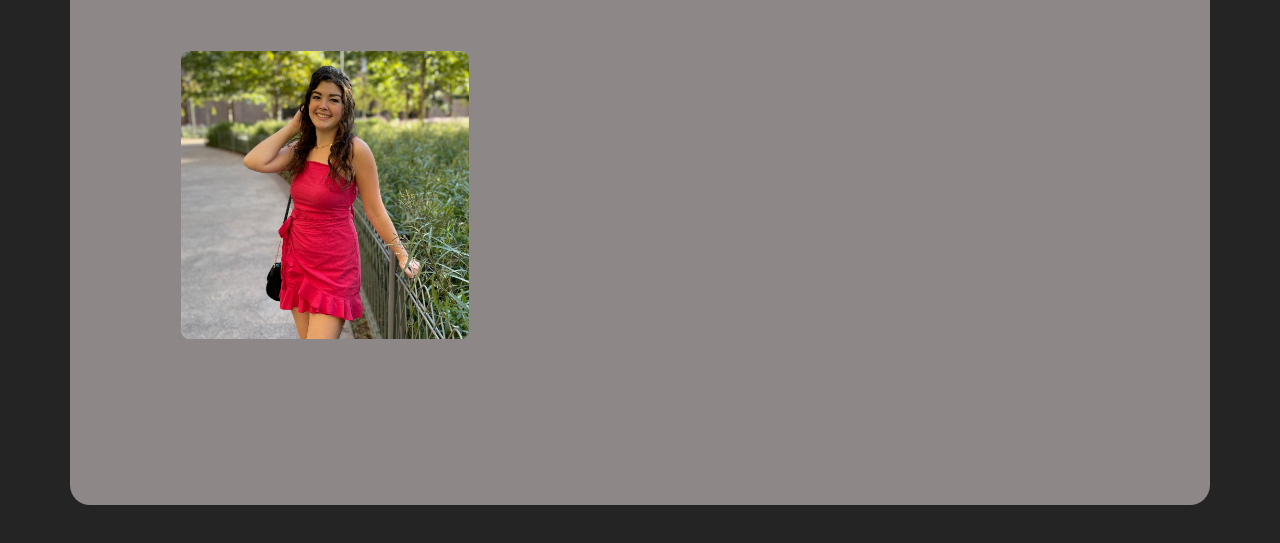
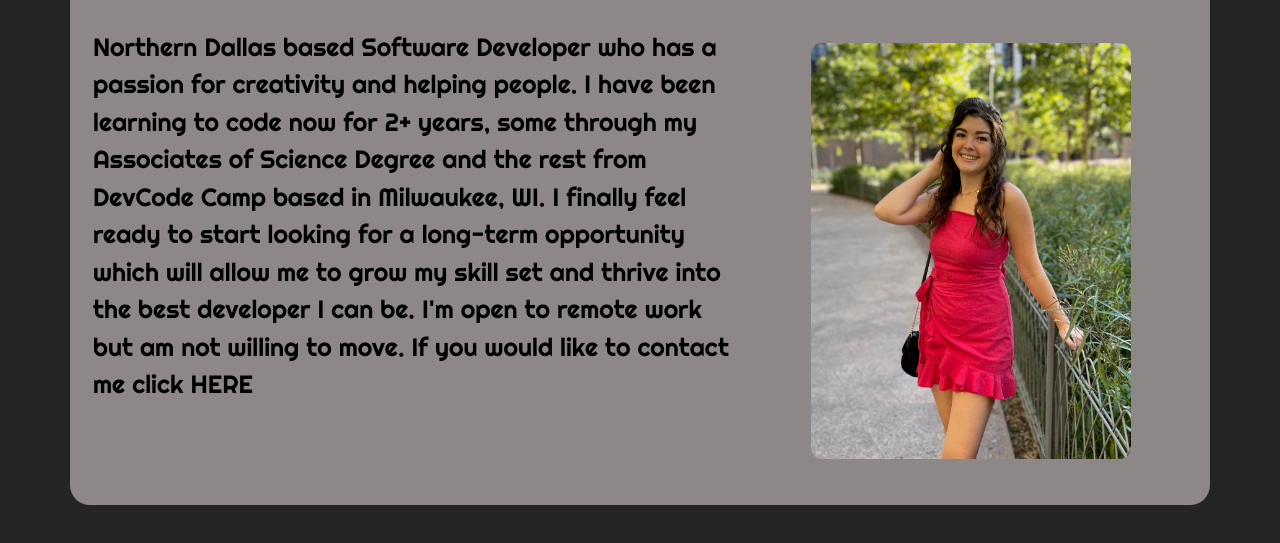
Before and after one commit to Ktenbrook1/Portfolio, a plain HTML site: page about-me.html in a window 1280 px wide. Shown: the part 135-678 px from the top of the page. Drawn offline with nearby package versions, Linux system fonts and the light colour scheme.

Commit message:
Made layout nicer for about me page

```diff
--- a/about-me.html
+++ b/about-me.html
@@ -37,8 +37,10 @@
 </nav>
     <div class ="about-me container">
         <h1 class="fullstack container">I'm An ASP.Net Fullstack Developer</h1>
+        <div class="container p-2 about_me">
+            <p>Northern Dallas based Software Developer who has a passion for creativity and helping people. I have been learning to code now for 2+ years, some through my Associates of Science Degree and the rest from DevCode Camp based in Milwaukee, WI. I finally feel ready to start looking for a long-term opportunity which will allow me to grow my skill set and thrive into the best developer I can be. I'm open to remote work but am not willing to move. If you would like to contact me click HERE </p>
+        </div>
         <div class= "container p-2 pic_of_me">
-
         </div>
     </div>
     <!--jQuery first, then Popper.js, then Bootstrap JS -->
--- a/styles.css
+++ b/styles.css
@@ -58,12 +58,23 @@ img{
     background-size: cover;
     border-radius: 50%;
 }
+.about_me{
+    position: relative;
+    border-color: white;
+    top: 25px;
+    float: left;
+    width: 60%;
+    height: 37em;
+    font-size: 25px;
+}
 .pic_of_me{
     background-image: url('meAgain.jpg');
-    margin-left: 6em;
-    margin-top: 4rem;
-    width: 18rem;
-    height: 18rem;
+    margin-right: 4rem;
+    margin-top: 3rem;
+    border-radius: 10%;
+    float: right;
+    width: 20rem;
+    height:26rem;
     background-position: center;
     background-size: cover;
     border-radius: 3%;
```
Also changed, not shown: skills.html (+4 -2 lines).
